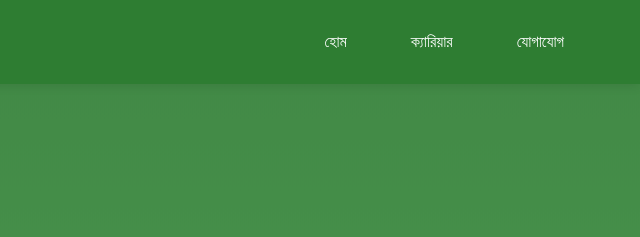
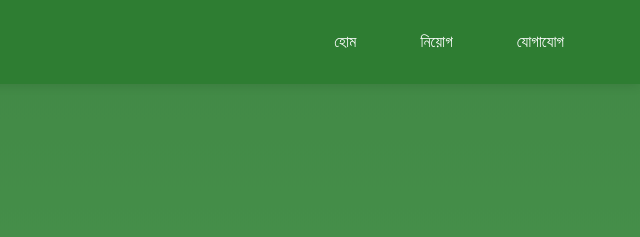
Before and after one commit to adivasidev/adivasidevelopment.github.io, a plain HTML site: page index.html in a window 1280 px wide. Shown: the top 237 px of the page, 640-1280 px from the left. Drawn offline with Linux system fonts and the light colour scheme.

Commit message:
Update career link to point to career.html

```diff
--- a/index.html
+++ b/index.html
@@ -12,7 +12,7 @@
             <div class="logo">আদিবাসী উন্নয়ন</div>
             <ul class="nav-links">
                 <li><a href="#home">হোম</a></li>
-                <li><a href="#career">ক্যারিয়ার</a></li>
+                <li><a href="career.html">নিয়োগ</a></li>
                 <li><a href="#contact">যোগাযোগ</a></li>
             </ul>
         </nav>
```
